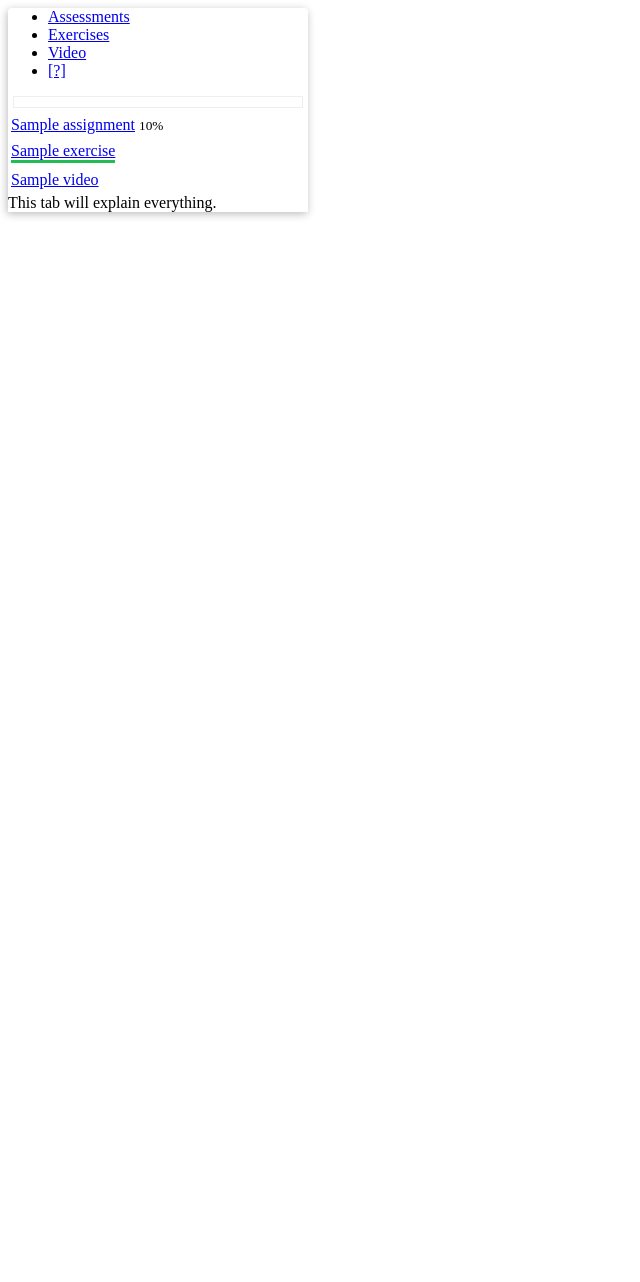
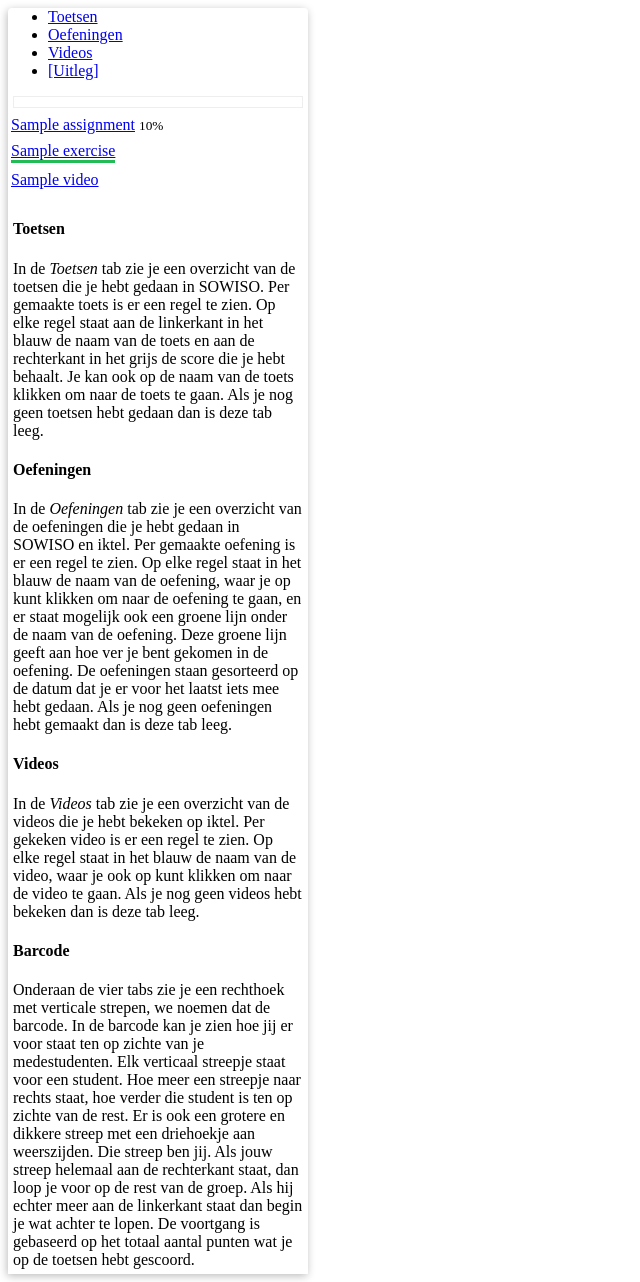
Before and after one commit to UvA-FNWI/coach, a Django app: template dashboard/templates/dashboard/index.html in a window 1280 px wide. Shown: the whole page, without its empty margins (0-640 px from the left). Before the commit the page ends 218 px from the top, so only its background shows below. Run offline with Django 3.2, Linux system fonts and the light colour scheme; the template is opened without the code that fills it: most values are stand-ins (such as "Sample title", 1, 10 or a date in 2020).

Commit message:
Translated dashboard and added explanation in tab

```diff
--- a/dashboard/templates/dashboard/index.html
+++ b/dashboard/templates/dashboard/index.html
@@ -11,16 +11,16 @@
 		border-top-left-radius: 4px; border-top-right-radius: 4px;">
 		<ul id="main-nav" class="nav nav-tabs">
 			<li class="active">
-				<a data-toggle="tab" href="#assessments">Assessments</a>
+				<a data-toggle="tab" href="#assessments">Toetsen</a>
 			</li>
 			<li>
-				<a data-toggle="tab" href="#exercises">Exercises</a>
+				<a data-toggle="tab" href="#exercises">Oefeningen</a>
 			</li>
 			<li>
-				<a data-toggle="tab" href="#video">Video</a>
+				<a data-toggle="tab" href="#videos">Videos</a>
 			</li>
 			<li>
-				<a data-toggle="tab" href="#help">[?]</a>
+				<a data-toggle="tab" href="#help">[Uitleg]</a>
 			</li>
 		</ul>
 		<div style="padding: 0; margin: 5px; border-color: #EEEEEE; border-style:
@@ -92,9 +92,9 @@
 				{% endfor %}
 				</table>
 			</div>
-			<div class="tab-pane" id="video">
+			<div class="tab-pane" id="videos">
 				<script type="text/javascript">
-					$('a[href="video"]').click(function (e) {
+					$('a[href="videos"]').click(function (e) {
 							e.preventDefault();
 							$(this).tab('show');
 					})
@@ -113,8 +113,41 @@
 				{% endfor %}
 				</table>
 			</div>
-			<div class="tab-pane" id="help">
-				This tab will explain everything.
+			<div class="tab-pane" id="help" style='padding:5px'>
+				<h4>Toetsen</h4>
+				In de <i>Toetsen</i> tab zie je een overzicht van de toetsen die je
+				hebt gedaan in SOWISO. Per gemaakte toets is er een regel te zien. Op elke regel
+				staat aan de linkerkant in het blauw de naam van de toets en aan de
+				rechterkant in het grijs de score die je hebt behaalt. Je kan ook op de
+				naam van de toets klikken om naar de toets te gaan. Als je nog geen
+				toetsen hebt gedaan dan is deze tab leeg.
+				<h4>Oefeningen</h4>
+				In de <i>Oefeningen</i> tab zie je een overzicht van de oefeningen die
+				je hebt gedaan in SOWISO en iktel. Per gemaakte oefening is er een
+				regel te zien. Op elke regel staat in het blauw de naam van de
+				oefening, waar je op kunt klikken om naar de oefening te gaan, en er
+				staat mogelijk ook een groene lijn onder de naam van de oefening. Deze
+				groene lijn geeft aan hoe ver je bent gekomen in de oefening. De
+				oefeningen staan gesorteerd op de datum dat je er voor het laatst iets
+				mee hebt gedaan. Als je nog geen oefeningen hebt gemaakt dan is deze
+				tab leeg.
+				<h4>Videos</h4>
+				In de <i>Videos</i> tab zie je een overzicht van de videos die je hebt
+				bekeken op iktel. Per gekeken video is er een regel te zien. Op elke
+				regel staat in het blauw de naam van de video, waar je ook op kunt
+				klikken om naar de video te gaan. Als je nog geen videos hebt bekeken
+				dan is deze tab leeg.
+				<h4>Barcode</h4>
+				Onderaan de vier tabs zie je een rechthoek met verticale strepen, we
+				noemen dat de barcode. In de barcode kan je zien hoe jij er voor staat
+				ten op zichte van je medestudenten. Elk verticaal streepje staat voor
+				een student. Hoe meer een streepje naar rechts staat, hoe verder die
+				student is ten op zichte van de rest. Er is ook een grotere en dikkere
+				streep met een driehoekje aan weerszijden. Die streep ben jij. Als jouw
+				streep helemaal aan de rechterkant staat, dan loop je voor op de rest
+				van de groep. Als hij echter meer aan de linkerkant staat dan begin je
+				wat achter te lopen. De voortgang is gebaseerd op het totaal aantal
+				punten wat je op de toetsen hebt gescoord.
 			</div>
 		</div>
 
```
